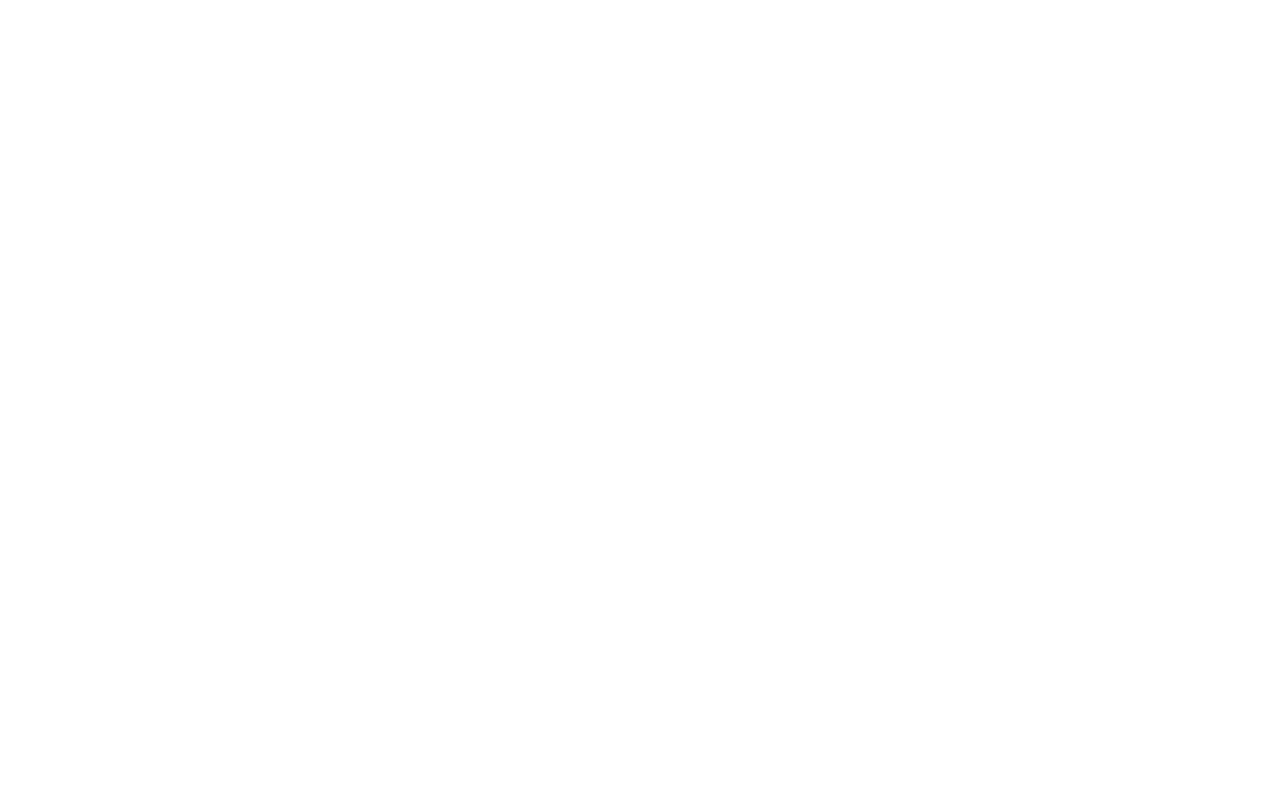
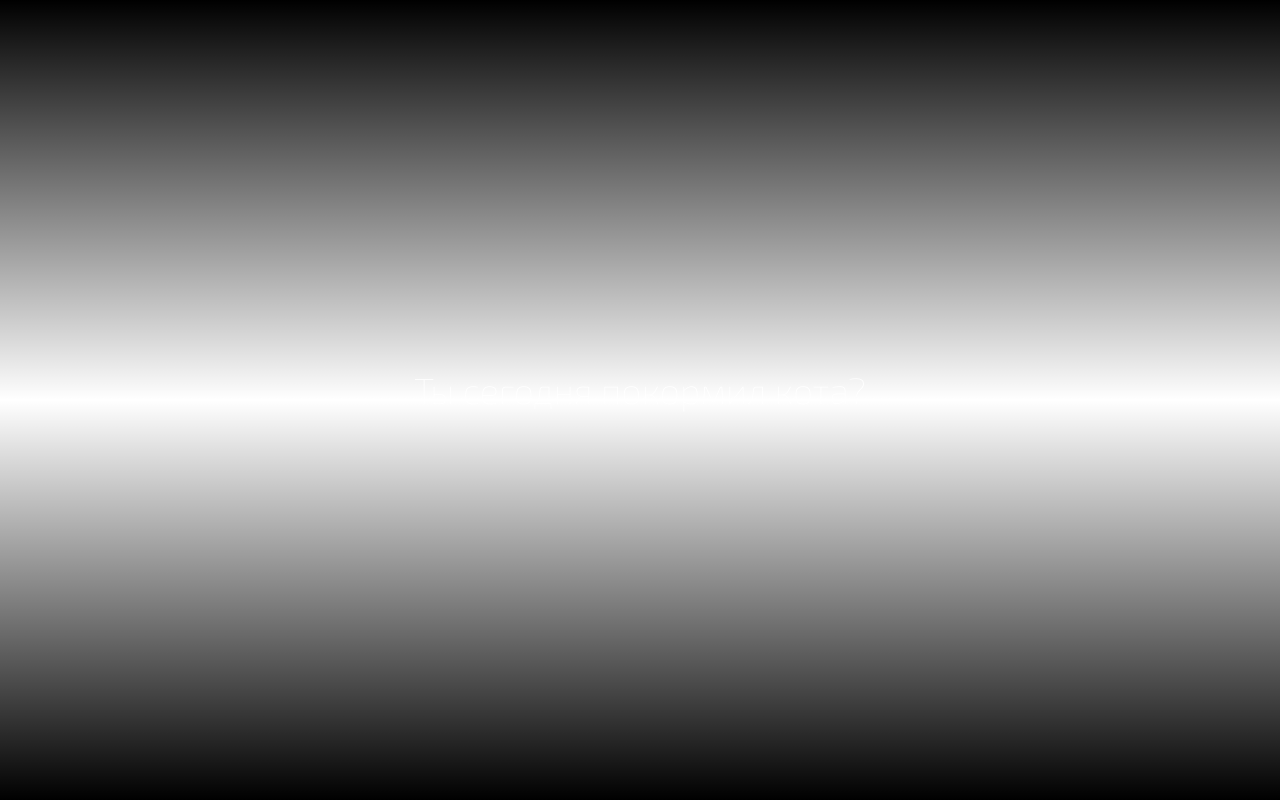
Before and after one commit to veronika-martinovich/fun-box-test-task, a React (Create React App) app: page / in a window 1280 px wide. Built offline with nearby package versions, Linux system fonts and the light colour scheme.

Commit message:
feat: add bg pattern and gradient

```diff
--- a/src/App/App.js
+++ b/src/App/App.js
@@ -1,13 +1,16 @@
-import React from 'react';
+import React from "react";
 import "./App.scss";
+import { CatFood } from "../components/CatFood/CatFood";
 
 function App() {
   return (
-    <div className="app">
-      <main className="main-wrapper">
-
-      </main>
-    </div>
+    <main>
+      <div className="app">
+        <div className="app-wrapper">
+          <CatFood />
+        </div>
+      </div>
+    </main>
   );
 }
 
--- a/src/App/App.scss
+++ b/src/App/App.scss
@@ -1,6 +1,22 @@
 @import "../scss/mixins.scss";
 @import "../scss/constants.scss";
 
-.main-wrapper {
-  @include font($font-family, 20px, 400);
+.app {
+  width: 100%;
+  height: 100vh;
+  background-image: url("../assets/images/Pattern.png");
 }
+
+.app-wrapper {
+  display: flex;
+  align-items: center;
+  justify-content: center;
+  width: 100%;
+  height: 100%;
+  background-image: linear-gradient(
+    0deg,
+    #000000 0%,
+    rgba(0, 0, 0, 0) 50%,
+    #000000 100%
+  );
+}
--- /dev/null
+++ b/src/components/CatFood/CatFood.js
@@ -0,0 +1,11 @@
+import React from "react";
+import "./CatFood.scss";
+
+export const CatFood = () => {
+  return (
+    <section className="cat-food">
+      <h2 className="cat-food__title">Ты сегодня покормил кота?</h2>
+
+    </section>
+  )
+}
--- /dev/null
+++ b/src/components/CatFood/CatFood.scss
@@ -0,0 +1,11 @@
+@import "../../scss/mixins.scss";
+@import "../../scss/constants.scss";
+
+.cat-food {
+  padding-top: 47px;
+  padding-bottom: 67px;
+}
+
+.cat-food__title {
+  @include font($font-family, 36px, 300, $primary-font-color);
+}
--- a/src/index.js
+++ b/src/index.js
@@ -1,6 +1,7 @@
 import React from 'react';
 import ReactDOM from 'react-dom';
 import App from './App/App';
+import "./scss/global.scss";
 import * as serviceWorker from './serviceWorker';
 
 ReactDOM.render(
--- a/src/scss/constants.scss
+++ b/src/scss/constants.scss
@@ -1,3 +1,4 @@
 @import "./fonts.scss";
 
-$font-family: Exo;
+$font-family: "Exo 2.0 Thin", sans-serif;
+$primary-font-color: #ffffff;
--- a/src/scss/fonts.scss
+++ b/src/scss/fonts.scss
@@ -1,4 +1,5 @@
 @font-face {
-  font-family: "Exo";
-  src: url("../assets/fonts/Exo2.0-Thin.otf") format("otf");
+  font-family: "Exo 2.0 Thin";
+  src: url("../assets/fonts/Exo2.0-Thin.otf");
+  font-weight: 300;
 }
--- /dev/null
+++ b/src/scss/global.scss
@@ -0,0 +1,5 @@
+* {
+  box-sizing: border-box;
+  margin: 0;
+  padding: 0;
+}
--- a/src/scss/mixins.scss
+++ b/src/scss/mixins.scss
@@ -1,5 +1,6 @@
-@mixin font($family, $size, $weight) {
+@mixin font($family, $size, $weight, $color) {
   font-family: $family;
   font-size: $size;
   font-weight: $weight;
+  color: $color;
 }
```
Also changed, not shown: src/assets/images/Pattern.png (added), src/components/Product/Product.js (added), src/components/Product/Product.scss (added).
